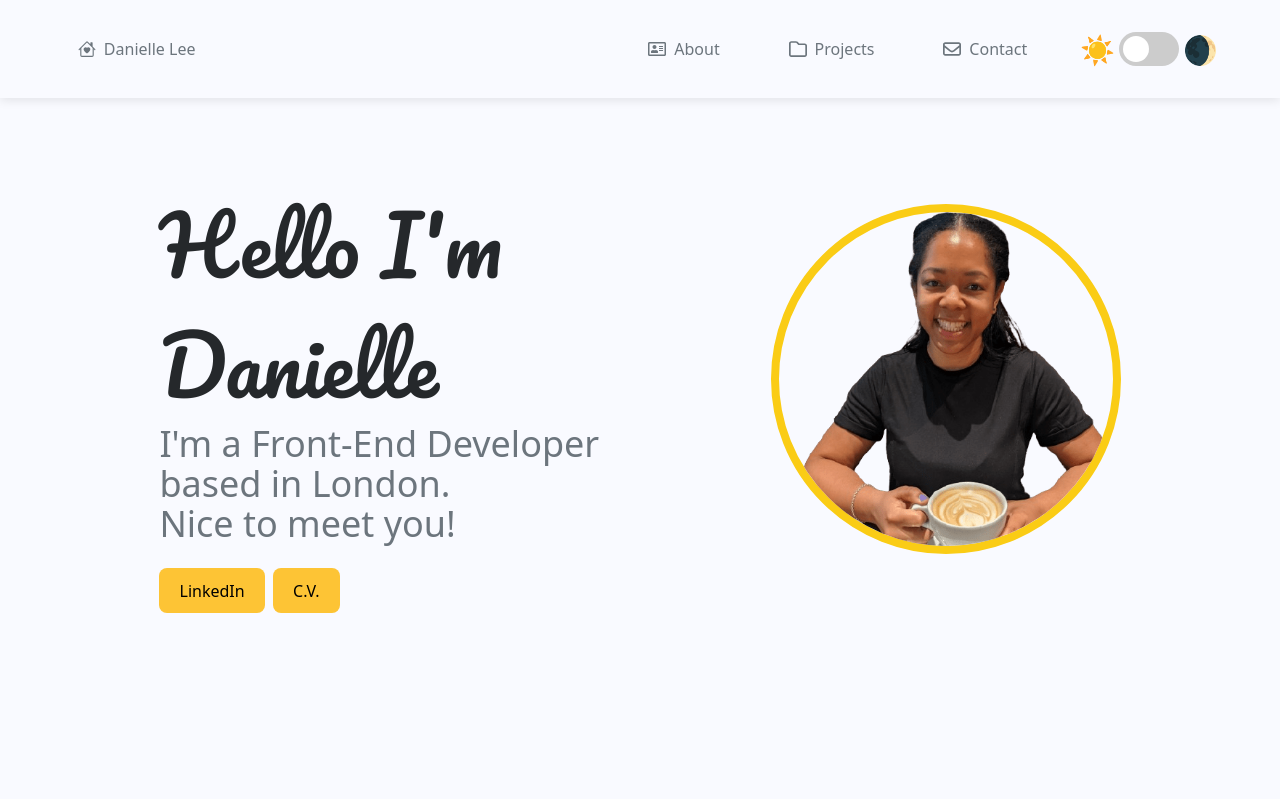
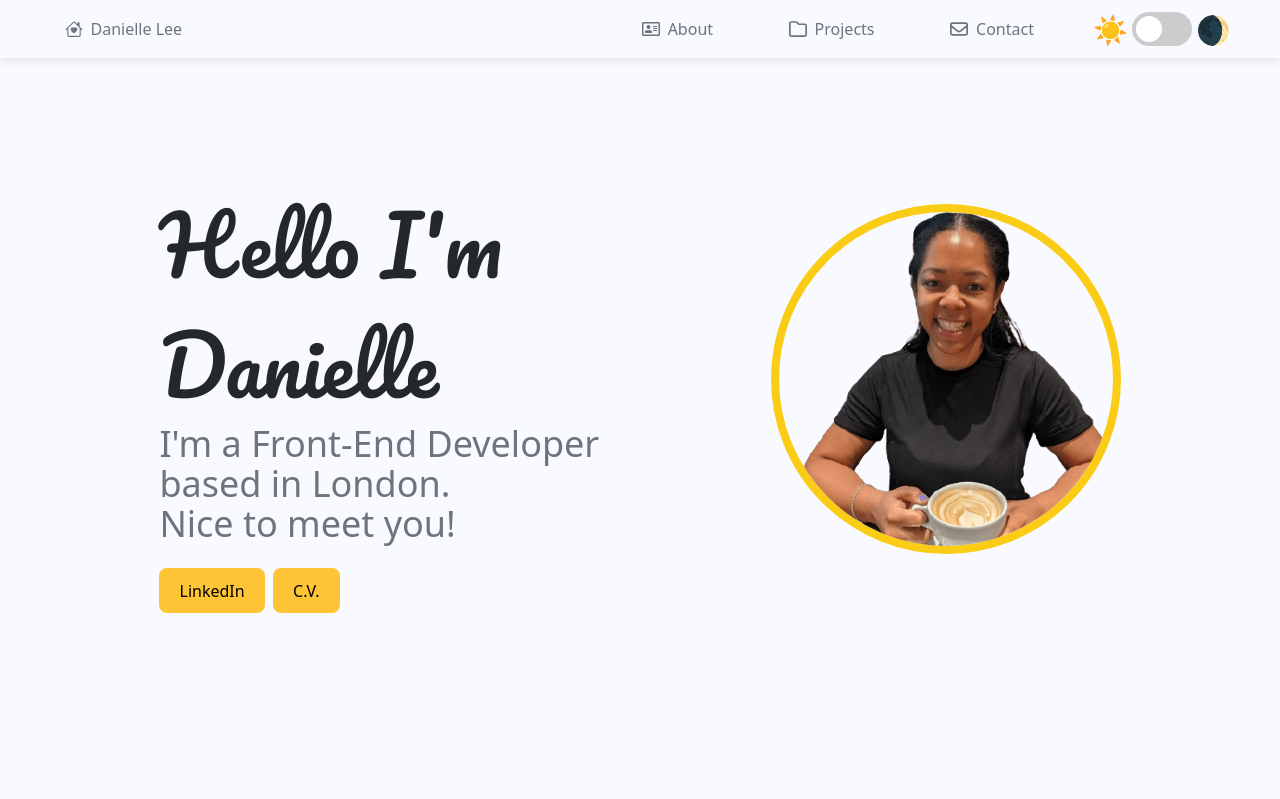
Before and after one commit to Danielle73/Danielle-React-Portfolio, a React (Vite) app in the folder my-portfolio/: page / in a window 1280 px wide. Shown: the top 799 px of the page. Built offline with nearby package versions, Linux system fonts and the light colour scheme.

Commit message:
Css troubleshooting and padding changes for navbar

```diff
--- a/my-portfolio/src/components/MainBody.jsx
+++ b/my-portfolio/src/components/MainBody.jsx
@@ -20,7 +20,7 @@ function MainBody(){
         >C.V.</button>
       </div>
 
-      <div className="RightContainer relative m-3 mt-8">
+     <div className="RightContainer relative m-3 mt-8">
         <img
           src={ProfilePicture}
           alt="Profile Picture"
--- a/my-portfolio/src/index.css
+++ b/my-portfolio/src/index.css
@@ -19,6 +19,7 @@ body {
   z-index: 1000;    /* Keeps it above other content */
   background-color: white; /* Optional, to give the navbar a background color */
   box-shadow: 0 2px 10px rgba(0, 0, 0, 0.1); /* Optional, adds a shadow to make it stand out */
+  padding: 5px;
 }
 
 a {
@@ -65,8 +66,3 @@ a , p {
 .custom-button:focus-visible {
   outline: 4px auto -webkit-focus-ring-color;
 }
-
-.NavContainer {
-background-color: white;
-padding: 25px;
-}
```
